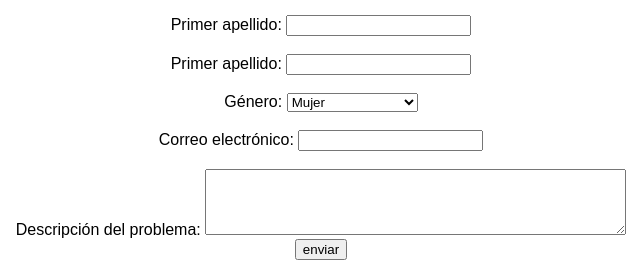
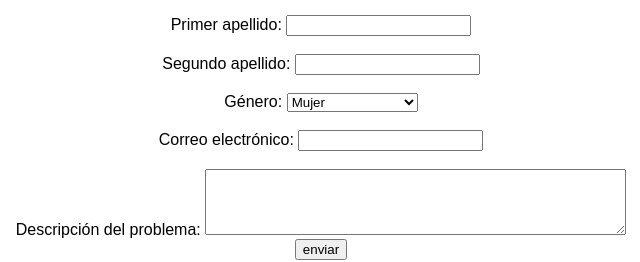
Before and after one commit to Pedro-Cuevas/p2, a plain HTML site: page docs/cliente.html in a window 1280 px wide. Shown: the part 471-733 px from the top of the page, 319-959 px from the left. Drawn offline with Linux system fonts and the light colour scheme.

Commit message:
Update cliente.html

```diff
--- a/docs/cliente.html
+++ b/docs/cliente.html
@@ -36,7 +36,7 @@
     <input type="text" id="nombre" name="nombre" required><br><br>
     <label for="apellido1">Primer apellido:</label>
     <input type="text" id="apellido1" name="apellido1"><br><br>
-    <label for="apellido2">Primer apellido:</label>
+    <label for="apellido2">Segundo apellido:</label>
     <input type="text" id="apellido2" name="apellido2"><br><br>
     <label for="genero">Género:</label>
     <select name="select">
```
